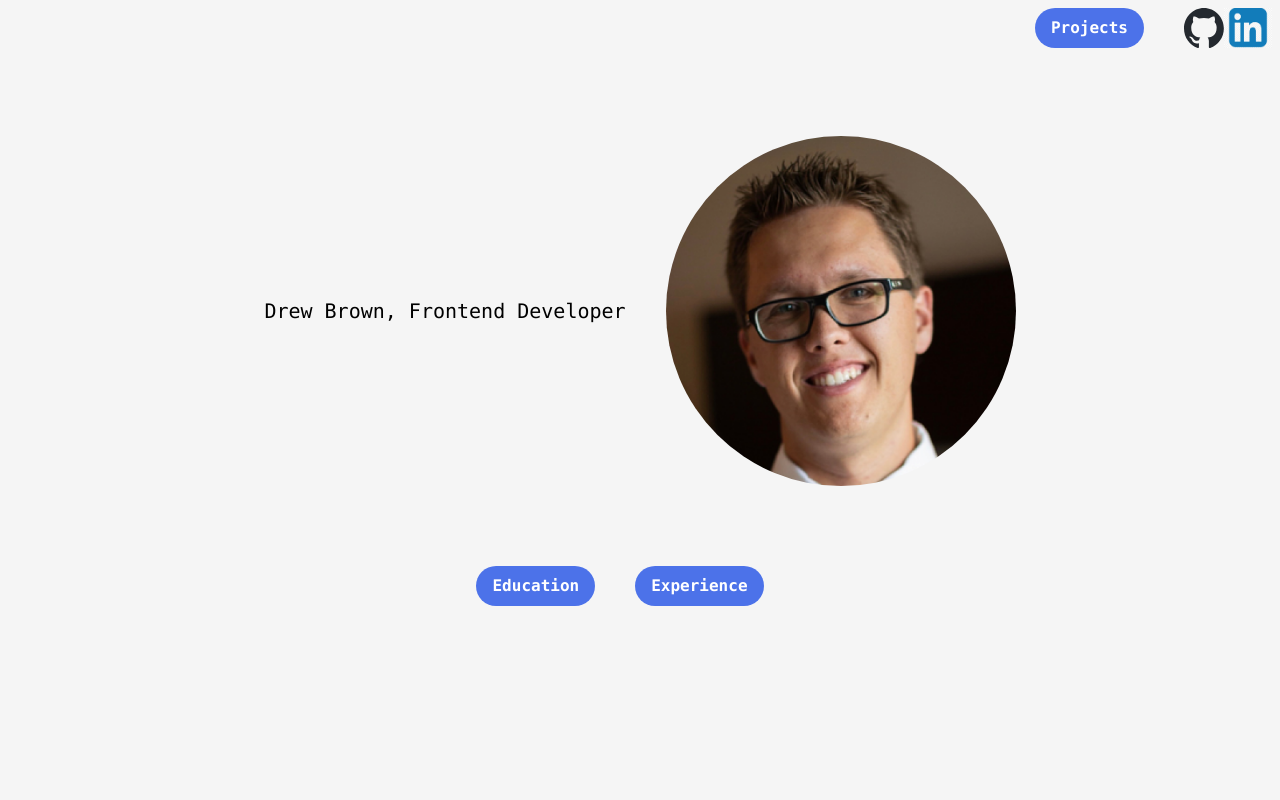
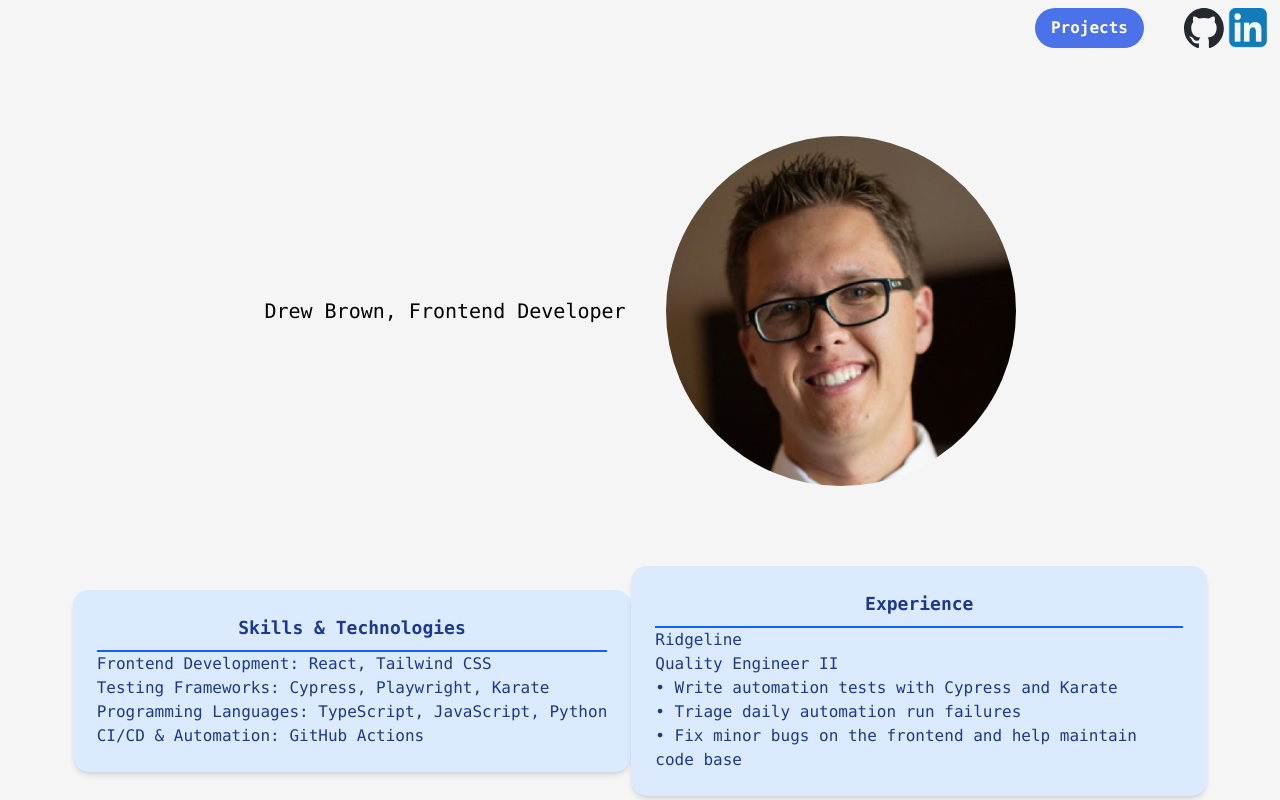
Before and after one commit to drewbrownie21/Portfolio, a React (Vite) app: page / in a window 1280 px wide. Shown: the top 800 px of the page. Built offline with nearby package versions, Linux system fonts and the light colour scheme.

Commit message:
Overhaul on how skills and experience is displayed. First change.

```diff
--- a/src/App.tsx
+++ b/src/App.tsx
@@ -1,7 +1,7 @@
 import "./App.css";
 import Title from "./Title/Title";
 import Header from "./Header/Header";
-import History from "./History/History";
+import Background from "./Background/Background";
 import Projects from "./Projects/Projects";
 import { useRef } from "react";
 
@@ -12,7 +12,7 @@ function App() {
     <div className="bg-neutral-100 min-h-screen text-black font-mono">
       <Header projectsRef={projectsRef}/>
       <Title />
-      <History />
+      <Background />
       <Projects ref={projectsRef}/>
     </div>
   );
--- /dev/null
+++ b/src/Background/Background.tsx
@@ -0,0 +1,22 @@
+import { useState } from "react";
+import Skills from "./Skills";
+import Experience from "./Experience";
+
+function Background() {
+  const [activeSection, setActiveSection] = useState("");
+
+  return (
+    <div>
+      <div className="flex items-center justify-center">
+        <Skills
+        />
+        <Experience
+          activeSection={activeSection}
+          setActiveSection={setActiveSection}
+        />
+      </div>
+    </div>
+  );
+}
+
+export default Background;
--- /dev/null
+++ b/src/Background/Experience.tsx
@@ -0,0 +1,20 @@
+function Experience() {
+  return (
+    <div title="skills-information" className="bg-blue-100 text-blue-900 rounded-2xl shadow-md p-6 max-w-xl">
+      <h1 className="font-bold text-lg text-center border-b-2 border-blue-600 pb-2">
+      Experience
+      </h1>
+      <div>
+        Ridgeline
+      </div>
+      <div>
+        Quality Engineer II <br />
+        • Write automation tests with Cypress and Karate <br />
+        • Triage daily automation run failures <br />
+        • Fix minor bugs on the frontend and help maintain code base
+      </div>
+    </div>
+  );
+}
+
+export default Experience;
--- /dev/null
+++ b/src/Background/Skills.tsx
@@ -0,0 +1,15 @@
+function Skills() {
+  return (
+    <div title="skills-information" className="bg-blue-100 text-blue-900 rounded-2xl shadow-md p-6 max-w-xl">
+      <h1 className="font-bold text-lg text-center border-b-2 border-blue-600 pb-2">
+      Skills & Technologies
+      </h1>
+      Frontend Development: React, Tailwind CSS <br/>
+      Testing Frameworks: Cypress, Playwright, Karate <br />
+      Programming Languages: TypeScript, JavaScript, Python <br />
+      CI/CD & Automation: GitHub Actions <br />
+    </div>
+  );
+}
+
+export default Skills;
--- a/src/History/Education.tsx
+++ /dev/null
@@ -1,21 +0,0 @@
-import Button from "../components/Button";
-
-type EducationProps = {
-  activeSection: string;
-  setActiveSection: (newState: string) => void;
-};
-
-function Education({ activeSection, setActiveSection }: EducationProps) {
-  return (
-    <div className="university-information">
-      <Button
-        buttonText={"Education"}
-        name="education"
-        activeState={activeSection}
-        onToggle={setActiveSection}
-      />
-    </div>
-  );
-}
-
-export default Education;
--- a/src/History/Experience.tsx
+++ /dev/null
@@ -1,21 +0,0 @@
-import Button from "../components/Button";
-
-type ExperienceProps = {
-  activeSection: string;
-  setActiveSection: (newState: string) => void;
-};
-
-function Experience({ activeSection, setActiveSection }: ExperienceProps) {
-  return (
-    <div className="experience-information">
-      <Button
-        buttonText={"Experience"}
-        name="experience"
-        activeState={activeSection}
-        onToggle={setActiveSection}
-      />
-    </div>
-  );
-}
-
-export default Experience;
--- a/src/History/History.tsx
+++ /dev/null
@@ -1,51 +0,0 @@
-import { useState } from "react";
-import Education from "./Education";
-import Experience from "./Experience";
-
-function App() {
-  const [activeSection, setActiveSection] = useState("");
-
-  return (
-    <div>
-      <div className="flex items-center justify-center">
-        <Education
-          activeSection={activeSection}
-          setActiveSection={setActiveSection}
-        />
-        <Experience
-          activeSection={activeSection}
-          setActiveSection={setActiveSection}
-        />
-      </div>
-      <div className="flex items-center justify-center py-20">
-        <div
-          className={`absolute transition-all duration-900 ${
-            activeSection == "education"
-              ? "opacity-100 max-h-screen"
-              : "opacity-0 max-h-0 overflow-hidden"
-          }`}
-        >
-          <div>
-            <h3>University of Nevada, Reno</h3>
-            <p>Bachelor of Science in Electrical Engineering</p>
-            <p>Minors in Unmanned Autonomous Systems and Mathematics</p>
-          </div>
-        </div>
-        <div
-          className={`absolute transition-all duration-900 ${
-            activeSection == "experience"
-              ? "opacity-100 max-h-screen"
-              : "opacity-0 max-h-0 overflow-hidden"
-          }`}
-        >
-          <h1>Quality Engineer - Ridgeline - March 2024 to Present</h1>
-          <h2>Software Test Engineer - School Pathways</h2>
-          <h3>Sotware Quality Assurance Engineer - Scientific Games</h3>
-          <h4>Electrical Engineer - Server Technology</h4>
-        </div>
-      </div>
-    </div>
-  );
-}
-
-export default App;
--- a/src/components/Button.tsx
+++ b/src/components/Button.tsx
@@ -21,7 +21,7 @@ function Button({ buttonText, name, activeState, onToggle, projectsRef }: Button
   return (
     <div>
       <button
-        className="font-bold mr-10 bg-blue-700/75 hover:bg-blue-400 text-white font-bold py-2 px-4 rounded-full"
+        className="font-bold mr-10 bg-blue-700/75 hover:bg-blue-400 text-white py-2 px-4 rounded-full"
         name={name}
         onClick={handleClick}
       >
```
